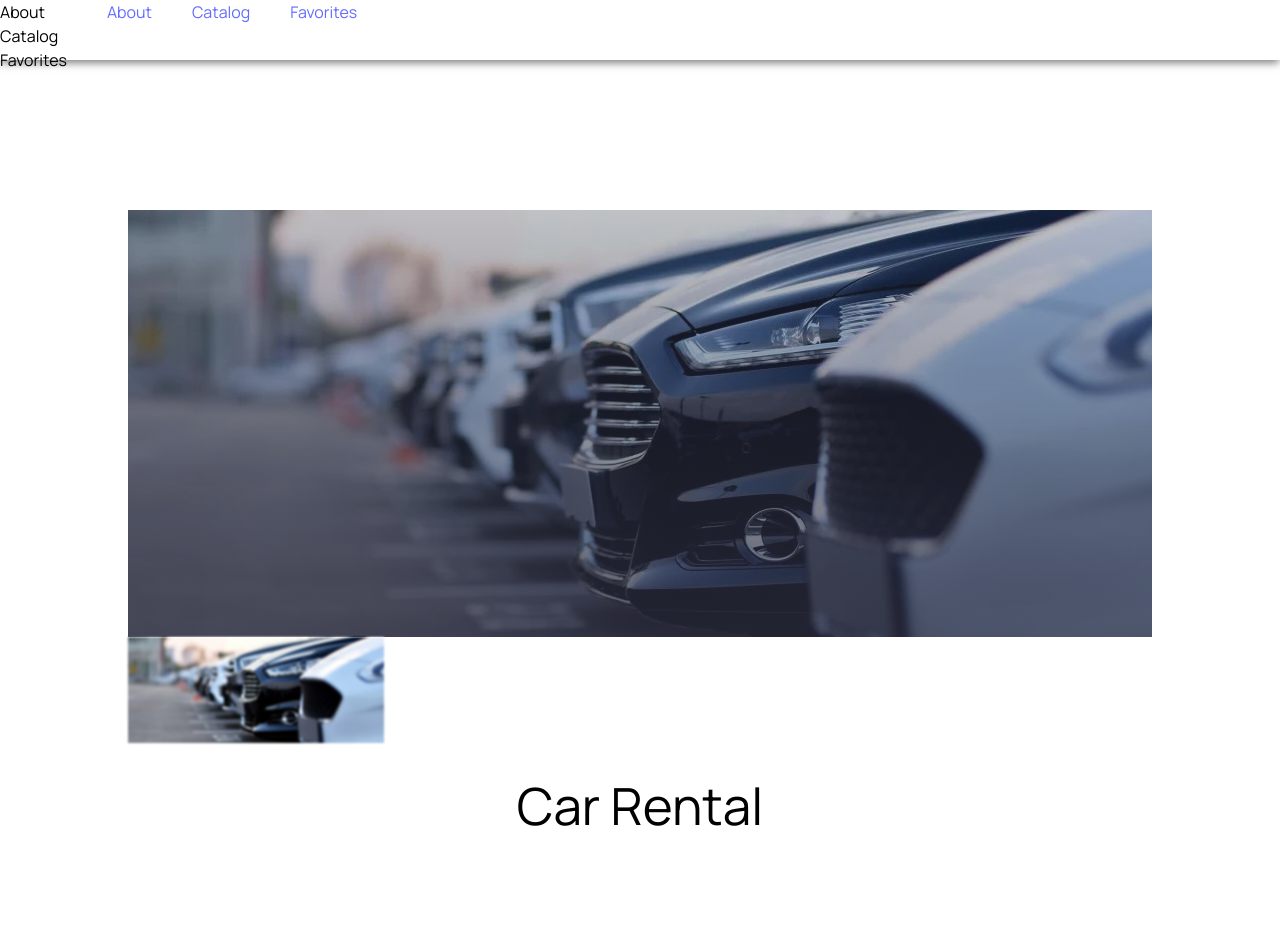
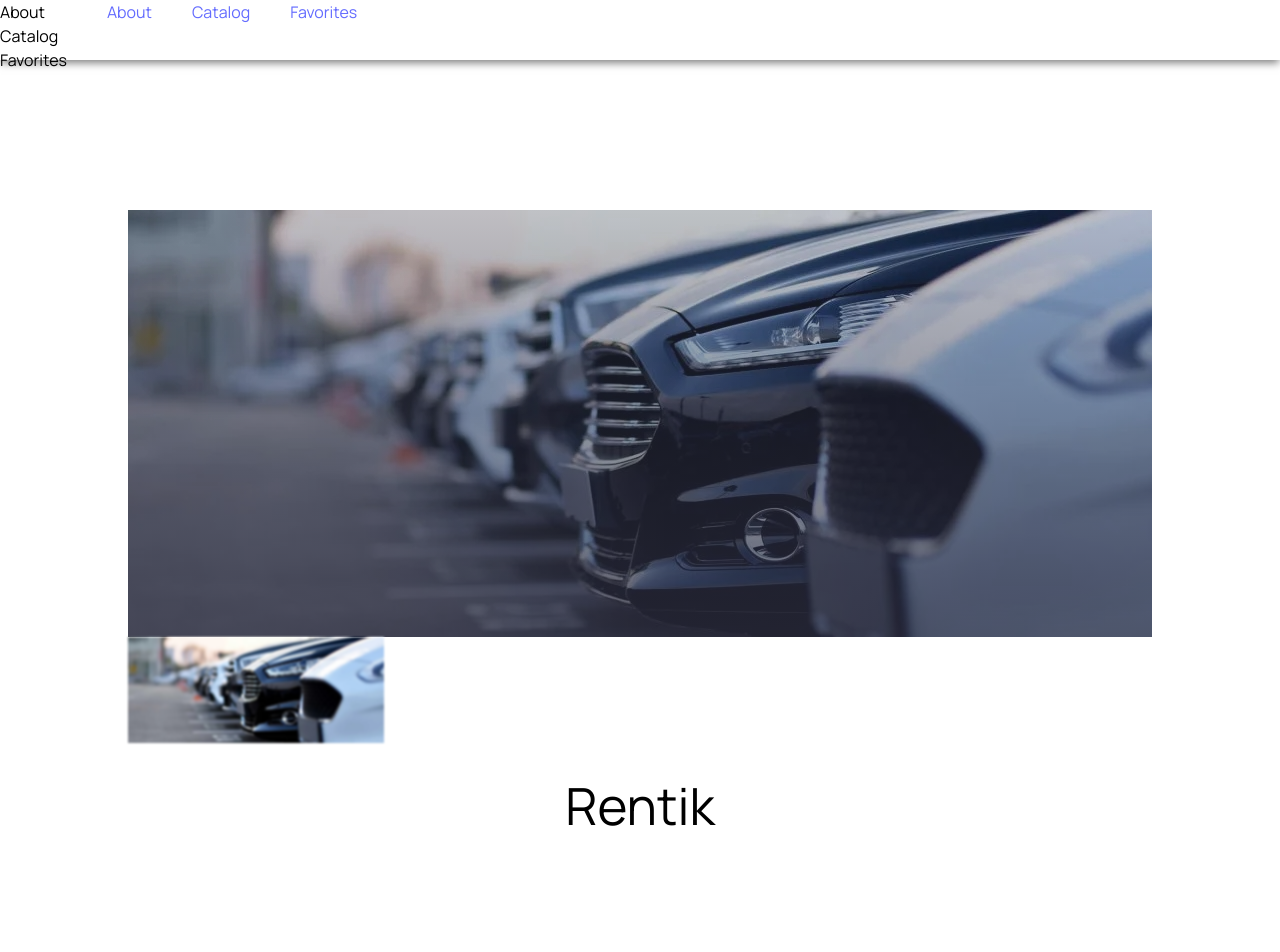
Before and after one commit to sgrischenko8/CarRentalBoard, a React (Vite) app: page /#/CarRentalBoard/CarRentalBoard/catalog in a window 1280 px wide. Shown: the top 952 px of the page. Built offline with nearby package versions, Linux system fonts and the light colour scheme.

Commit message:
Update Home.jsx

```diff
--- a/src/pages/Home/Home.jsx
+++ b/src/pages/Home/Home.jsx
@@ -23,7 +23,7 @@
         width={256}
         height={106}
       ></img>
-      <h1 style={{ textAlign: "center" }}>Car Rental</h1>
+      <h1 style={{ textAlign: "center" }}>Rentik</h1>
     </>
   );
 };
```
